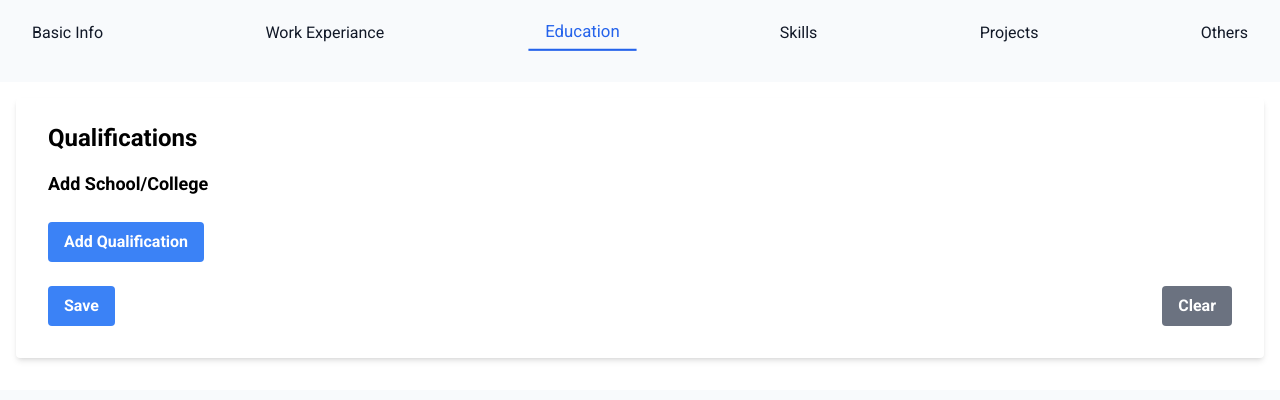
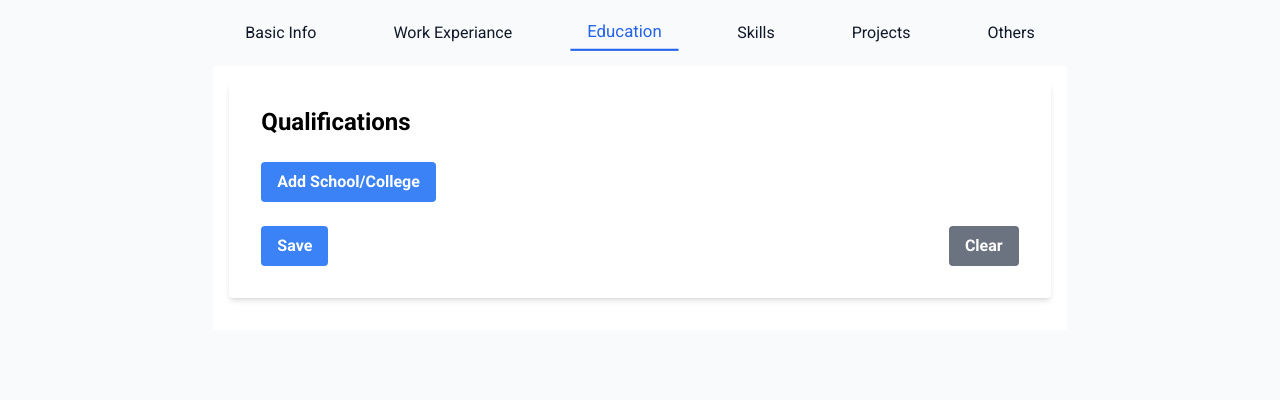
Before and after one commit to gostgmaer/next-resume-builder, a Next.js app: page /resume-builder in a window 1280 px wide. Both pictures are taken after a click on the element "Education". Shown: the top 400 px of the page. Built offline with nearby package versions, Linux system fonts and the light colour scheme.

Commit message:
update builder Page

```diff
--- a/src/app/resume-builder/page.js
+++ b/src/app/resume-builder/page.js
@@ -1,12 +1,14 @@
-import HeaderElement from '@/components/Builder/HeaderElement'
-import React from 'react'
+import HeaderElement from "@/components/Builder/HeaderElement";
+import React from "react";
 
 const Page = () => {
   return (
     <div>
+      <div className=" text-white min-h-screen flex  justify-center items-start">
+        <HeaderElement />
+      </div>
+    </div>
+  );
+};
 
-    <HeaderElement/></div>
-  )
-}
-
-export default Page
+export default Page;
--- a/src/components/Builder/Form/Educations.js
+++ b/src/components/Builder/Form/Educations.js
@@ -179,7 +179,7 @@ const Educations = () => {
           </div>
         ))}
         <div className="mb-6">
-          <h3 className="text-lg font-bold mb-2">Add School/College</h3>
+          {/* <h3 className="text-lg font-bold mb-2">Add School/College</h3> */}
           <div className="mb-6">
             {/* Input fields for the currentExperience */}
           </div>
@@ -188,7 +188,7 @@ const Educations = () => {
             className="bg-blue-500 hover:bg-blue-700 text-white font-bold py-2 px-4 rounded focus:outline-none focus:shadow-outline"
             onClick={handleAdd}
           >
-            Add Qualification
+            Add School/College
           </button>
         </div>
         <div className="flex items-center justify-between">
--- a/src/components/Builder/Form/Experiances.js
+++ b/src/components/Builder/Form/Experiances.js
@@ -218,7 +218,7 @@ const Experiances = () => {
           </div>
         ))}
         <div className="mb-6">
-          <h3 className="text-lg font-bold mb-2">Add Work Experience</h3>
+          {/* <h3 className="text-lg font-bold mb-2">Add Work Experience</h3> */}
           <div className="mb-6">
             {/* Input fields for the currentExperience */}
           </div>
--- a/src/components/Builder/Form/Projects.js
+++ b/src/components/Builder/Form/Projects.js
@@ -174,7 +174,7 @@ const Projects = () => {
           </div>
         ))}
         <div className="mb-6">
-          <h3 className="text-lg font-bold mb-2">Add Project</h3>
+          {/* <h3 className="text-lg font-bold mb-2">Add Project</h3> */}
           <div className="mb-6">
             {/* Input fields for the currentExperience */}
           </div>
--- a/src/components/Builder/Form/Skills.js
+++ b/src/components/Builder/Form/Skills.js
@@ -163,7 +163,7 @@ const Skills = () => {
           </div>
         ))}
         <div className="mb-6">
-          <h3 className="text-lg font-bold mb-2">Add Skill</h3>
+          {/* <h3 className="text-lg font-bold mb-2">Add Skill</h3> */}
           <div className="mb-6">
             {/* Input fields for the currentExperience */}
           </div>
--- a/src/components/Builder/HeaderElement.js
+++ b/src/components/Builder/HeaderElement.js
@@ -16,7 +16,7 @@ const HeaderElement = () => {
   };
 
   return (
-    <div>
+    <div className=" w-2/3">
       <div className=" p-4 flex justify-between items-center">
         {builderHeader.map((item) => {
           return (
@@ -35,7 +35,7 @@ const HeaderElement = () => {
         })}
       </div>
 
-      <div className="bg-white p-4 text-black mt-4">
+      <div className="bg-white p-4 text-black rounded">
        <ShowElements currentTab={activeTab} />
       </div>
     </div>
```
